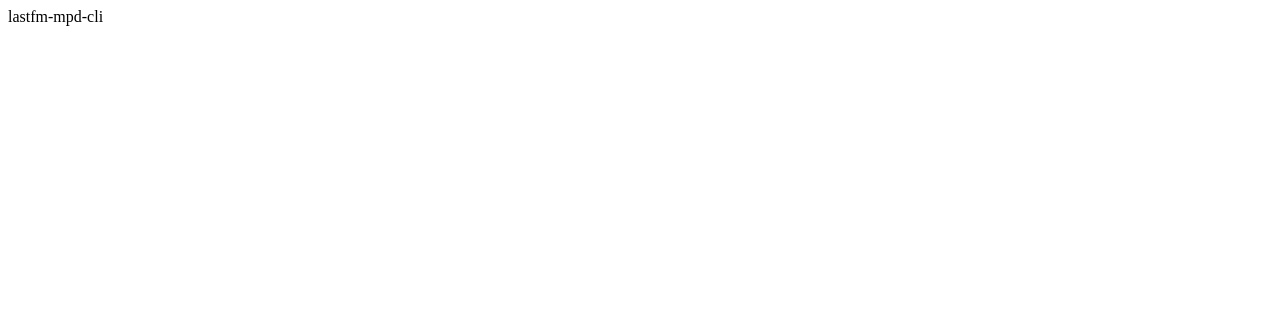
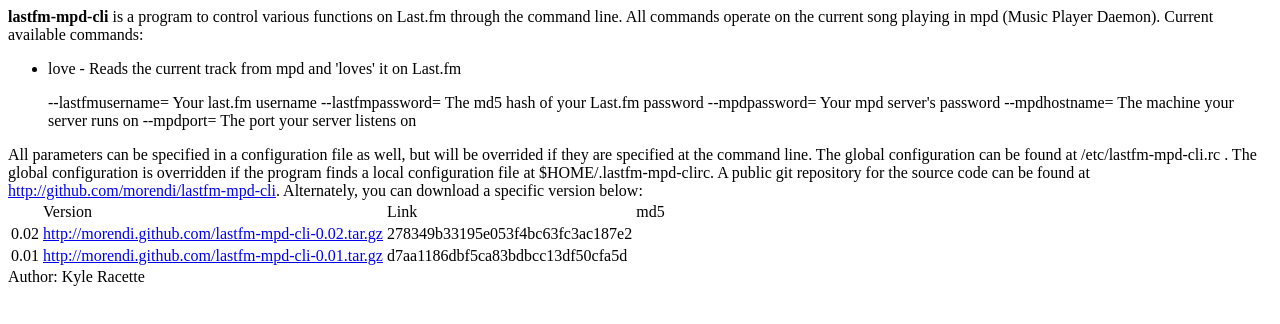
Before and after one commit to kylios/lastfm-mpd-cli, a plain HTML site: page index.html in a window 1280 px wide. Drawn offline with Linux system fonts and the light colour scheme.

Commit message:
added some links and stuff to index.html

```diff
--- a/index.html
+++ b/index.html
@@ -1 +1,43 @@
-lastfm-mpd-cli
+<b>lastfm-mpd-cli</b> is a program to control various functions on Last.fm
+through the command line.  All commands operate on the current song playing in
+mpd (Music Player Daemon).  Current available commands:
+<ul>
+    <li>love - Reads the current track from mpd and 'loves' it on Last.fm<p>
+        --lastfmusername=<username>    Your last.fm username
+        --lastfmpassword=<md5(password)>    The md5 hash of your Last.fm
+        password
+        --mpdpassword=<password>    Your mpd server's password
+        --mpdhostname=<hostname>    The machine your server runs on
+        --mpdport=<port>    The port your server listens on
+    </li>
+</ul>
+
+All parameters can be specified in a configuration file as well, but will be
+overrided if they are specified at the command line.  The global configuration
+can be found at /etc/lastfm-mpd-cli.rc .  The global configuration is
+overridden if the program finds a local configuration file at
+$HOME/.lastfm-mpd-clirc.
+
+A public git repository for the source code can be found at <a
+    href="http://github.com/morendi/lastfm-mpd-cli">http://github.com/morendi/lastfm-mpd-cli</a>.
+Alternately, you can download a specific version below:
+
+<table>
+    <th>
+        <td>Version</td>
+        <td>Link</td>
+        <td>md5</td>
+    </th>
+    <tr>
+        <td>0.02</td>
+        <td><a href="http://morendi.github.com/lastfm-mpd-cli/lastfm-mpd-cli-0.02.tar.gz">http://morendi.github.com/lastfm-mpd-cli-0.02.tar.gz</a></td>
+        <td>278349b33195e053f4bc63fc3ac187e2</td>
+    </tr>
+    <tr>
+        <td>0.01</td>
+        <td><a href="http://morendi.github.com/lastfm-mpd-cli/lastfm-mpd-cli-0.01.tar.gz">http://morendi.github.com/lastfm-mpd-cli-0.01.tar.gz</a></td>
+        <td>d7aa1186dbf5ca83bdbcc13df50cfa5d</td>
+    </tr>
+</table>
+
+Author: Kyle Racette <kracette at gmail dot com>
```
